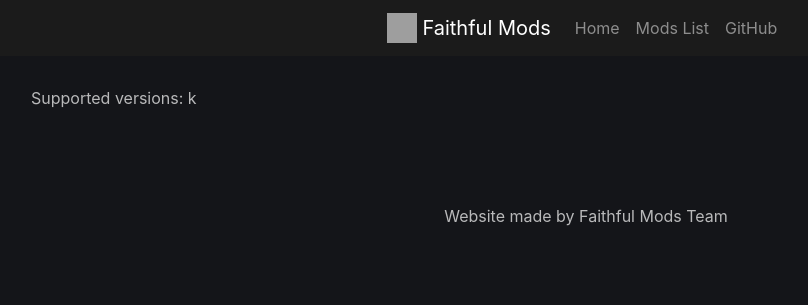
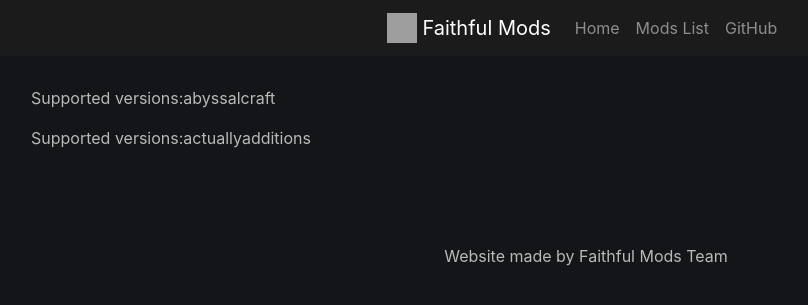
Before and after one commit to Compliance-Mods/faithful-mods.github.io, a Jekyll site: the page built from mods-list.html, in a window 1280 px wide. Shown: the top 305 px of the page, without its empty margins (54-862 px from the left). Built offline with Jekyll 4.4.1, drawn with Linux system fonts in a browser that asks for light colours; grey boxes are pictures that could not be loaded.

Commit message:
Update mods-list.html

```diff
--- a/mods-list.html
+++ b/mods-list.html
@@ -3,10 +3,10 @@ layout: default
 title: Mods List
 ---
 
-{%- for mod in site.data.mods -%}
-	<h1>{{ mod.name }}</h1>
-	<p> Supported versions: k
-		{%- for version in mod.versions -%}
+{%- for mod in site.data.mods.mods -%}
+	<h1>{{ mod[0].name }}</h1>
+	<p> Supported versions:
+		{%- for version in mod[0] -%}
 			{{ version | replace: "-", "."}}
 		{%- endfor -%}
 	</p>
```
